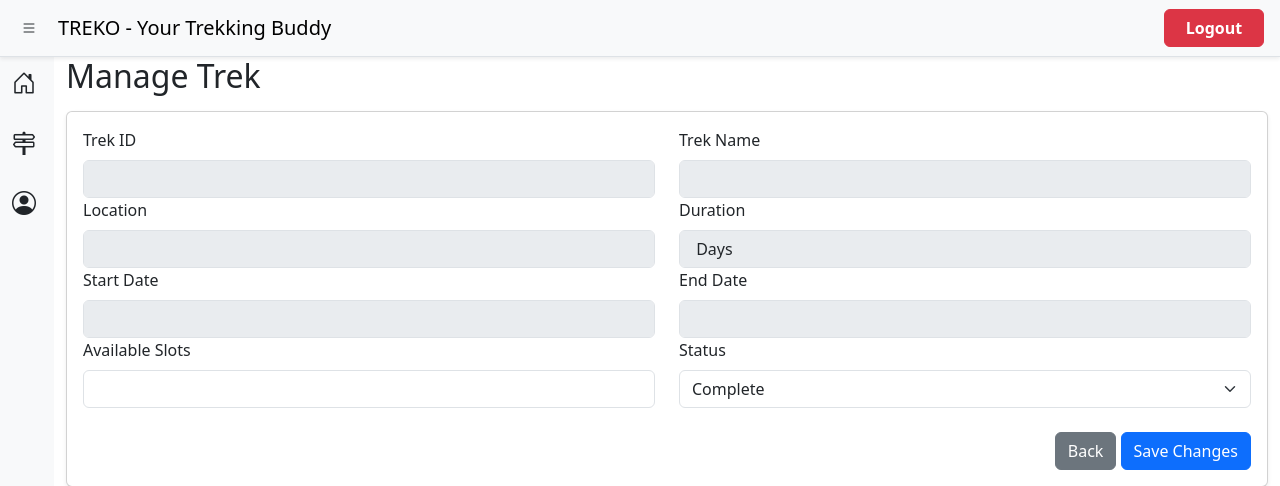
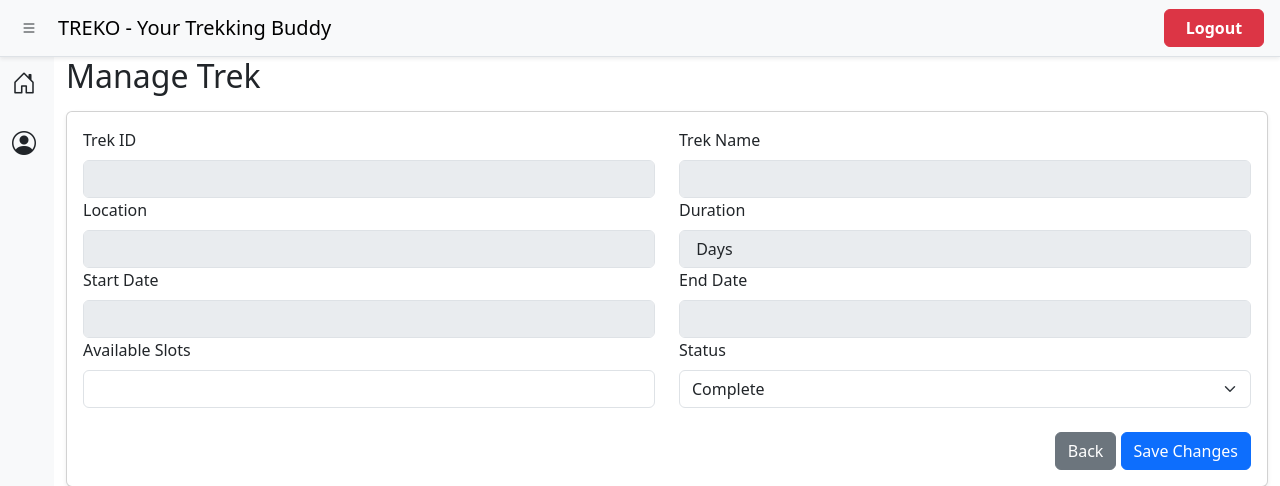
Before and after one commit to vini-cyberpunk/trekking-management-system_23f3002456, a Flask app: page /staff/manage_trek/1 in a window 1280 px wide. Shown: the top 486 px of the page. Run offline with Flask 3, Linux system fonts and the light colour scheme; the visitor is signed in with stand-in values (Sample User, id 1); data that the repository does not hold is empty; parts of the project's set-up code (start-up, migrations or seed data) failed here and were passed over.

Commit message:
removed assigned trek feature from sidebar and merge with dashboard

```diff
--- a/app/templates/staff/staff_base.html
+++ b/app/templates/staff/staff_base.html
@@ -57,22 +57,15 @@
 						<span class="fs-5"> Dashboard </span>
 					</a>
 
-					<a class="nav-link" href="{{ url_for('staff.assigned_treks') }}">
-						<i class="bi bi-signpost-2 fs-4 me-2"></i>
-						<span class="fs-5"> Assigned Treks </span>
-					</a>
-
-					<a class="nav-link" href="{{ url_for('staff.participants') }}">
-						<i class="bi bi-people fs-4 me-2"></i>
-						<span class="fs-5"> Participants </span>
-					</a>
-
 					<a class="nav-link" href="{{ url_for('staff.profile') }}">
 						<i class="bi bi-person-circle fs-4 me-2"></i>
 						<span class="fs-5"> My Profile </span>
 					</a>
 
-					<a class="btn btn-danger auth-btn mt-auto" href="{{ url_for('auth.logout') }}"> Logout </a>
+					<a class="btn btn-danger auth-btn mt-auto" href="{{ url_for('auth.logout') }}">
+						<i class="bi bi-arrow-left"></i>
+						Logout
+					</a>
 
 
 				</div>
@@ -92,11 +85,6 @@
 						<a class="nav-link sidebar-item" href="{{ url_for('staff.dashboard') }}">
 							<i class="bi bi-house-door fs-4 me-2"></i>
 							<span class="fs-5"> Dashboard </span>
-						</a>
-
-						<a class="nav-link sidebar-item" href="{{ url_for('staff.assigned_treks') }}">
-							<i class="bi bi-signpost-2 fs-4 me-2"></i>
-							<span class="fs-5"> Assigned Treks </span>
 						</a>
 
 						<a class="nav-link sidebar-item" href="{{ url_for('staff.profile') }}">
```
